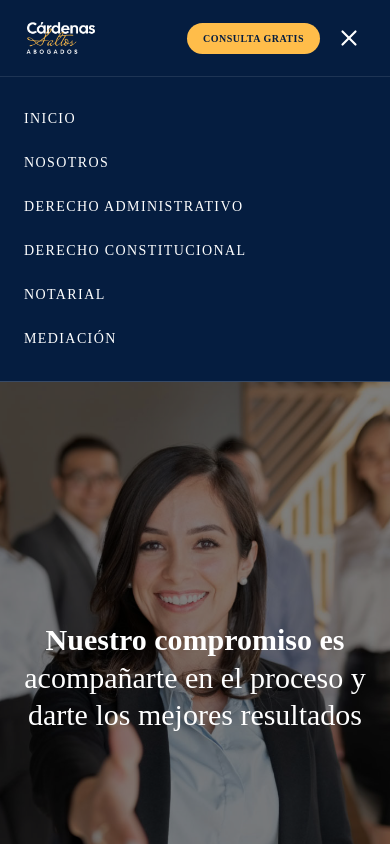
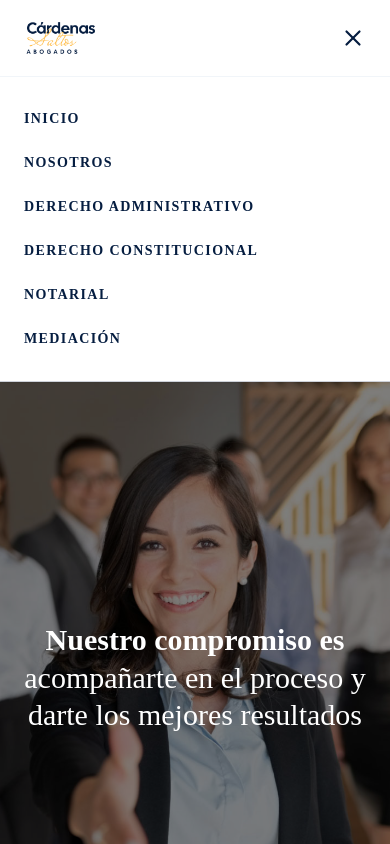
Before and after one commit to DevCardenasS/web-cardenas-saltos, a Next.js app: page /nosotros in a window 390 px wide. Both pictures are taken after a click on the button 349 px from the left and 38 px from the top of the page. Shown: the top 844 px of the page. Built offline with nearby package versions, Linux system fonts and the light colour scheme.

Commit message:
Update Navbar.js

```diff
--- a/components/Navbar.js
+++ b/components/Navbar.js
@@ -5,7 +5,6 @@ import { Menu, X } from 'lucide-react';
 export default function Navbar({ transparent }) {
   const [isOpen, setIsOpen] = useState(false);
   const [isScrolled, setIsScrolled] = useState(false);
-  const logoPath = "/Logos/CS-logo-blanco.png";
   const phoneNumber = "5939984851296";
 
   useEffect(() => {
@@ -20,48 +19,58 @@ export default function Navbar({ transparent }) {
     return () => window.removeEventListener('scroll', handleScroll);
   }, []);
 
-  // Si la página pide transparencia Y no hemos bajado scroll Y el móvil está cerrado -> Transparente
+  // Solo es transparente si la página lo solicita Y no hay scroll Y el menú móvil está cerrado
   const isTransparentNow = transparent && !isScrolled && !isOpen;
+
+  // Selección dinámica de Logo
+  const logoPath = isTransparentNow
+    ? "/Logos/CS-logo-blanco.png"
+    : "/Logos/CS-logo-color-pequeño.png";
 
   return (
     <nav
-      className={`w-full z-[100] font-['Gantari'] font-normal transition-all duration-500 border-b border-white/10 ${
+      className={`w-full z-[100] font-['Gantari'] font-normal transition-all duration-500 border-b ${
         isTransparentNow
           ? 'bg-transparent fixed top-0 left-0 border-transparent'
-          : 'bg-[#051d40] sticky top-0 border-white/20'
+          : 'bg-white sticky top-0 border-[#051d40]/20 shadow-sm'
       }`}
     >
       <div className="max-w-7xl mx-auto px-6 py-5 flex justify-between items-center">
+        {/* LOGOTIPO */}
         <Link href="/" className="flex items-center">
           <img src={logoPath} alt="Cárdenas Saltos" className="h-9 md:h-12 object-contain cursor-pointer" />
         </Link>
 
+        {/* MENÚ DESKTOP */}
         <div className="flex items-center gap-4">
-          <div className="hidden lg:flex gap-8 text-[11px] uppercase tracking-[0.15em] text-white/90 items-center">
+          <div className={`hidden lg:flex gap-8 text-[11px] uppercase tracking-[0.15em] items-center ${
+            isTransparentNow ? 'text-white/90' : 'text-[#051d40] font-bold'
+          }`}>
             <Link href="/" className="hover:text-[#ffbd4a] transition cursor-pointer">Inicio</Link>
             <Link href="/nosotros" className="hover:text-[#ffbd4a] transition cursor-pointer">Nosotros</Link>
             <Link href="/administrativo" className="hover:text-[#ffbd4a] transition cursor-pointer">Derecho administrativo</Link>
             <Link href="/constitucional" className="hover:text-[#ffbd4a] transition cursor-pointer">Derecho constitucional</Link>
             <Link href="/notarial" className="hover:text-[#ffbd4a] transition cursor-pointer">Notarial</Link>
             <Link href="/mediacion" className="hover:text-[#ffbd4a] transition cursor-pointer">Mediación</Link>
-            <a href={`https://wa.me/${phoneNumber}`} className="bg-[#ffbd4a] text-[#051d40] px-6 py-2.5 rounded-full hover:bg-white transition-all font-bold ml-4 text-center uppercase tracking-wider shadow-md">
+            <a href={`https://wa.me/${phoneNumber}`} className="bg-[#ffbd4a] text-[#051d40] px-6 py-2.5 rounded-full hover:bg-[#051d40] hover:text-white transition-all font-bold ml-4 text-center uppercase tracking-wider shadow-md">
               Consulta gratis
             </a>
           </div>
 
+          {/* BOTÓN MÓVIL */}
           <div className="flex lg:hidden items-center gap-3">
-            <a href={`https://wa.me/${phoneNumber}`} className="bg-[#ffbd4a] text-[#051d40] px-4 py-2 rounded-full text-[10px] font-bold uppercase tracking-wider">
-              Consulta gratis
-            </a>
-            <button onClick={() => setIsOpen(!isOpen)} className="text-white p-1">
+            <button onClick={() => setIsOpen(!isOpen)} className={isTransparentNow ? "text-white" : "text-[#051d40]"}>
               {isOpen ? <X size={26} /> : <Menu size={26} />}
             </button>
           </div>
         </div>
       </div>
 
+      {/* MENÚ DESPLEGABLE MÓVIL */}
       {isOpen && (
-        <div className="lg:hidden bg-[#051d40] border-t border-white/10 px-6 py-8 flex flex-col gap-6 text-sm uppercase tracking-widest text-white">
+        <div className={`lg:hidden border-t px-6 py-8 flex flex-col gap-6 text-sm uppercase tracking-widest font-bold ${
+          isTransparentNow ? 'bg-[#051d40] text-white border-white/10' : 'bg-white text-[#051d40] border-slate-100'
+        }`}>
           <Link href="/" onClick={() => setIsOpen(false)}>Inicio</Link>
           <Link href="/nosotros" onClick={() => setIsOpen(false)}>Nosotros</Link>
           <Link href="/administrativo" onClick={() => setIsOpen(false)}>Derecho administrativo</Link>
```
